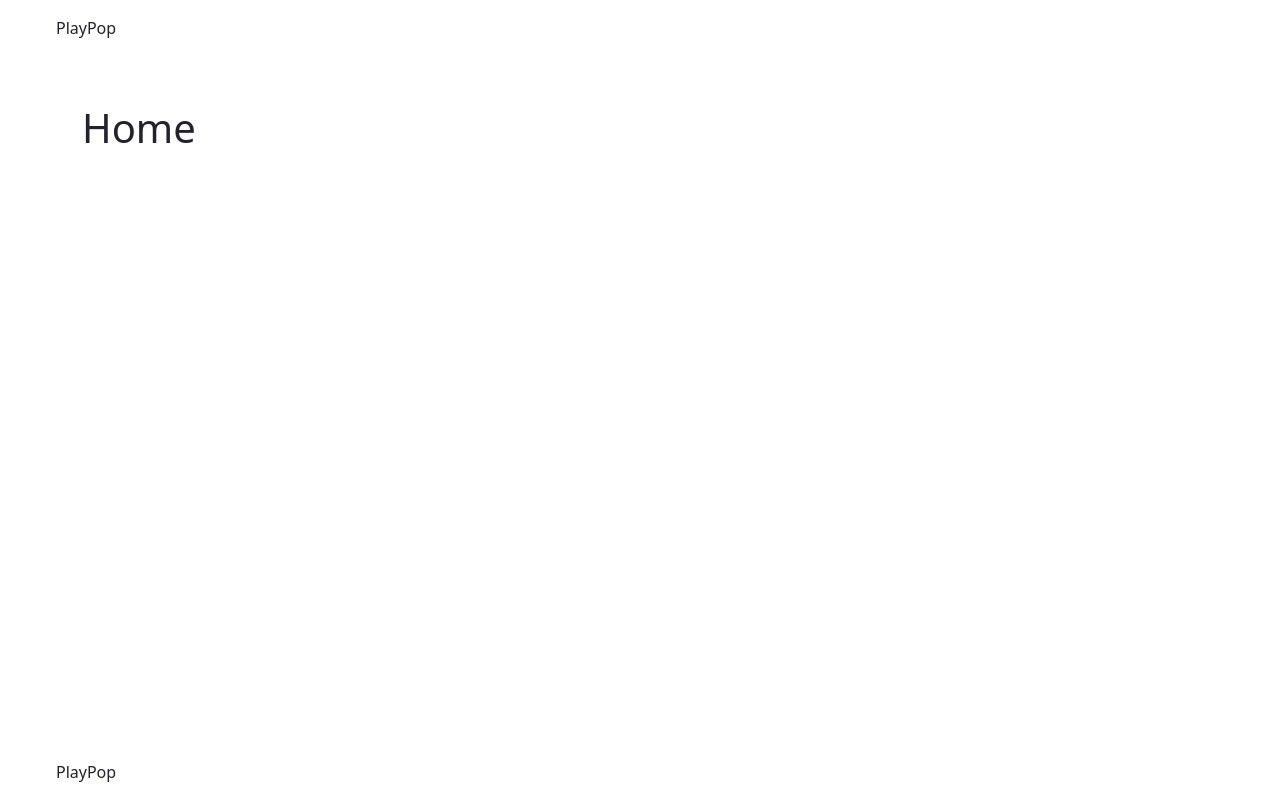
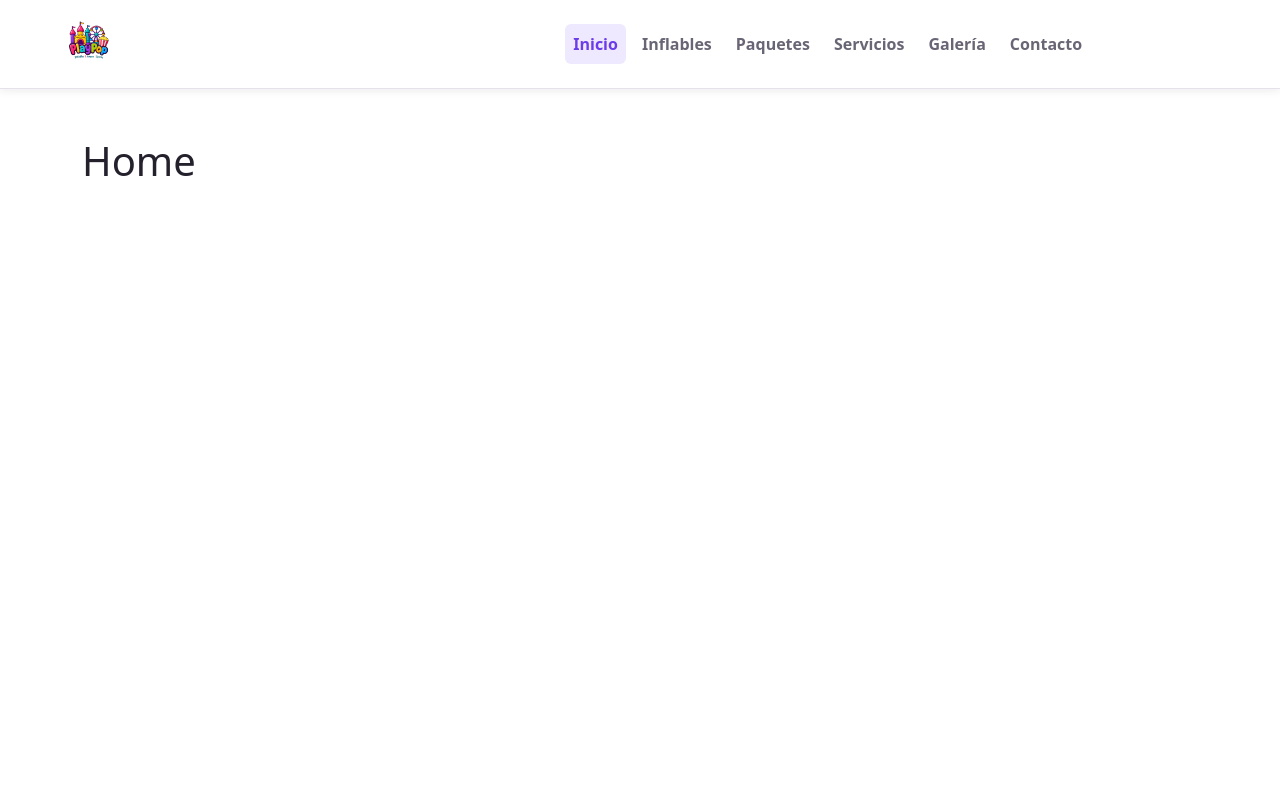
Before and after one commit to Ecorralesz/playpop, a React (Vite) app: page / in a window 1280 px wide. Built offline with nearby package versions, Linux system fonts and the light colour scheme.

Commit message:
feat: add responsive PlayPop navbar

```diff
--- /dev/null
+++ b/src/components/Navbar/PlayPopNavbar.css
@@ -0,0 +1,77 @@
+.playpop-navbar {
+  position: relative;
+  z-index: 1000;
+  padding-block: var(--space-2);
+  background-color: var(--color-white);
+  border-bottom: 1px solid var(--color-border);
+  box-shadow: var(--shadow-sm);
+}
+
+.playpop-navbar__container {
+  max-width: var(--layout-max-width);
+}
+
+.playpop-navbar__brand {
+  padding: 0;
+}
+
+.playpop-navbar__logo {
+  width: 4.5rem;
+  height: 4.5rem;
+  object-fit: contain;
+}
+
+.playpop-navbar__links {
+  gap: var(--space-1);
+  padding-top: var(--space-3);
+}
+
+.playpop-navbar .playpop-navbar__link {
+  padding: var(--space-2) var(--space-3);
+  color: var(--color-text-muted);
+  font-weight: var(--font-weight-semibold);
+  border-radius: var(--radius-sm);
+}
+
+.playpop-navbar .playpop-navbar__link:hover,
+.playpop-navbar .playpop-navbar__link:focus-visible {
+  color: var(--color-primary-dark);
+  background-color: var(--color-primary-light);
+}
+
+.playpop-navbar .playpop-navbar__link.active {
+  color: var(--color-primary);
+  background-color: var(--color-primary-light);
+}
+
+.playpop-navbar .playpop-navbar__whatsapp {
+  display: inline-flex;
+  gap: var(--space-2);
+  align-items: center;
+  justify-content: center;
+  align-self: flex-start;
+  margin-top: var(--space-2);
+  padding: var(--space-2) var(--space-4);
+  color: var(--color-white);
+  font-weight: var(--font-weight-semibold);
+  text-decoration: none;
+  border-radius: var(--radius-pill);
+}
+
+.playpop-navbar .playpop-navbar__whatsapp:hover,
+.playpop-navbar .playpop-navbar__whatsapp:focus-visible {
+  color: var(--color-white);
+}
+
+@media (min-width: 992px) {
+  .playpop-navbar__links {
+    gap: var(--space-2);
+    padding-top: 0;
+  }
+
+  .playpop-navbar .playpop-navbar__whatsapp {
+    align-self: auto;
+    margin-top: 0;
+    margin-left: var(--space-2);
+  }
+}
--- /dev/null
+++ b/src/components/Navbar/PlayPopNavbar.jsx
@@ -0,0 +1,69 @@
+import { Container, Nav, Navbar } from 'react-bootstrap';
+import { NavLink } from 'react-router';
+
+import playPopLogo from '../../assets/images/playpop-logo.png';
+import './PlayPopNavbar.css';
+
+const navigationItems = [
+  { label: 'Inicio', to: '/', end: true },
+  { label: 'Inflables', to: '/inflables' },
+  { label: 'Paquetes', to: '/paquetes' },
+  { label: 'Servicios', to: '/servicios' },
+  { label: 'Galería', to: '/galeria' },
+  { label: 'Contacto', to: '/contacto' },
+];
+
+function PlayPopNavbar() {
+  return (
+    <Navbar className="playpop-navbar" expand="lg" collapseOnSelect>
+      <Container className="playpop-navbar__container">
+        <Navbar.Brand
+          as={NavLink}
+          className="playpop-navbar__brand"
+          to="/"
+          aria-label="PlayPop - Inicio"
+        >
+          <img
+            className="playpop-navbar__logo"
+            src={playPopLogo}
+            alt="PlayPop"
+            width="72"
+            height="72"
+          />
+        </Navbar.Brand>
+
+        <Navbar.Toggle aria-controls="playpop-navigation" aria-label="Abrir menú de navegación" />
+
+        <Navbar.Collapse id="playpop-navigation">
+          <Nav className="playpop-navbar__links ms-auto align-items-lg-center">
+            {navigationItems.map(({ label, to, end }) => (
+              <Nav.Link
+                as={NavLink}
+                className="playpop-navbar__link"
+                end={end}
+                eventKey={to}
+                key={to}
+                to={to}
+              >
+                {label}
+              </Nav.Link>
+            ))}
+
+            <Nav.Link
+              className="playpop-navbar__whatsapp btn btn-success"
+              href="https://wa.me/50663892727"
+              rel="noreferrer"
+              target="_blank"
+            >
+              <i className="bi bi-whatsapp" aria-hidden="true" />
+              WhatsApp
+              <span className="visually-hidden"> (abre en una nueva pestaña)</span>
+            </Nav.Link>
+          </Nav>
+        </Navbar.Collapse>
+      </Container>
+    </Navbar>
+  );
+}
+
+export default PlayPopNavbar;
--- a/src/layouts/MainLayout.jsx
+++ b/src/layouts/MainLayout.jsx
@@ -1,5 +1,6 @@
 import { Outlet } from 'react-router';
 
+import PlayPopNavbar from '../components/Navbar/PlayPopNavbar';
 import './MainLayout.css';
 
 function MainLayout() {
@@ -13,7 +14,7 @@ function MainLayout() {
       </a>
 
       <header>
-        <div className="main-layout__wrapper px-3 py-3">PlayPop</div>
+        <PlayPopNavbar />
       </header>
 
       <main id="main-content" className="flex-grow-1">
@@ -21,10 +22,6 @@ function MainLayout() {
           <Outlet />
         </div>
       </main>
-
-      <footer>
-        <div className="main-layout__wrapper px-3 py-3">PlayPop</div>
-      </footer>
     </div>
   );
 }
```
